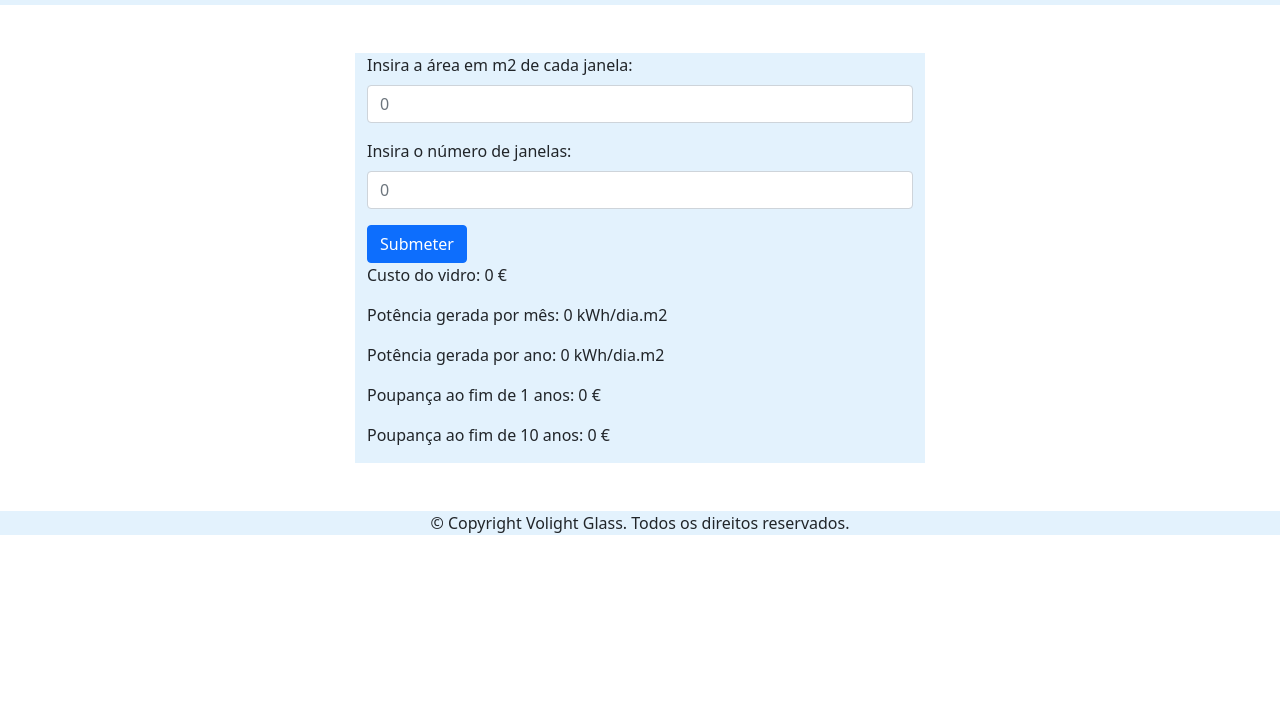
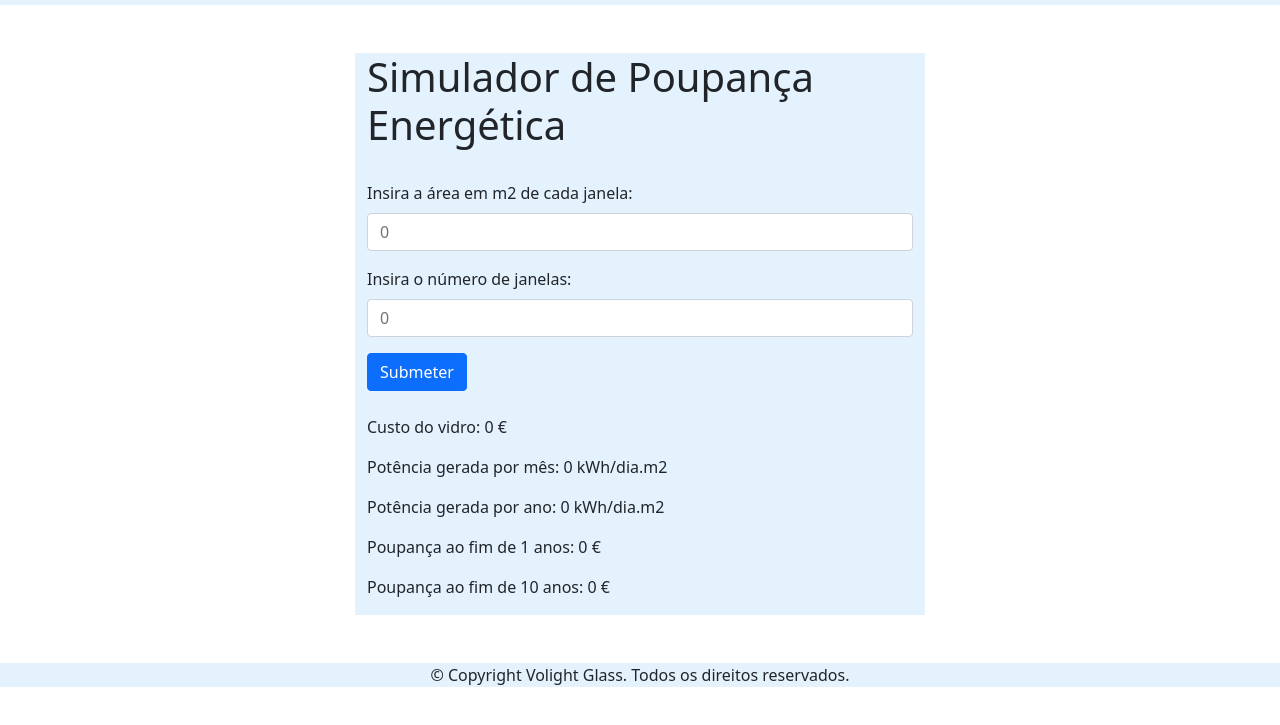
Before and after one commit to Jmmo-Gomes/Winter-Hackathon---BELLONA, a plain HTML site: page simulator.html in a window 1280 px wide. Shown: the part 51-776 px from the top of the page. Drawn offline with nearby package versions, Linux system fonts and the light colour scheme.

Commit message:
Added Title and LineBreaks para o Simulador

```diff
--- a/simulator.html
+++ b/simulator.html
@@ -51,8 +51,15 @@
     <main class="" style="padding-top: 56px;">
 
         <div class="container my-5">
+
+
+
             <div class="row justify-content-center">
+
+
                 <div class="col-6" style="background-color: #e3f2fd;">
+                    <h1> Simulador de Poupança Energética</h1>
+                    <br>
                     <div class="mb-3">
                         <label for="areaForm" class="form-label">Insira a área em m2 de cada janela:</label>
                         <input type="number" class="form-control" id="areaForm" placeholder="0">
@@ -62,7 +69,9 @@
                         <input type="number" class="form-control" id="numberForm" placeholder="0">
                     </div>
                     <button type="button" class="btn btn-primary" onclick="gerarValores()">Submeter</button>
+
                     <div class="mb-3">
+                        <br>
                         <p>Custo do vidro: <span id="cost">0</span> €</p>
                         <p>Potência gerada por mês: <span id="powerMonth">0</span> kWh/dia.m2</p>
                         <p>Potência gerada por ano: <span id="powerYear">0</span> kWh/dia.m2</p>
```
